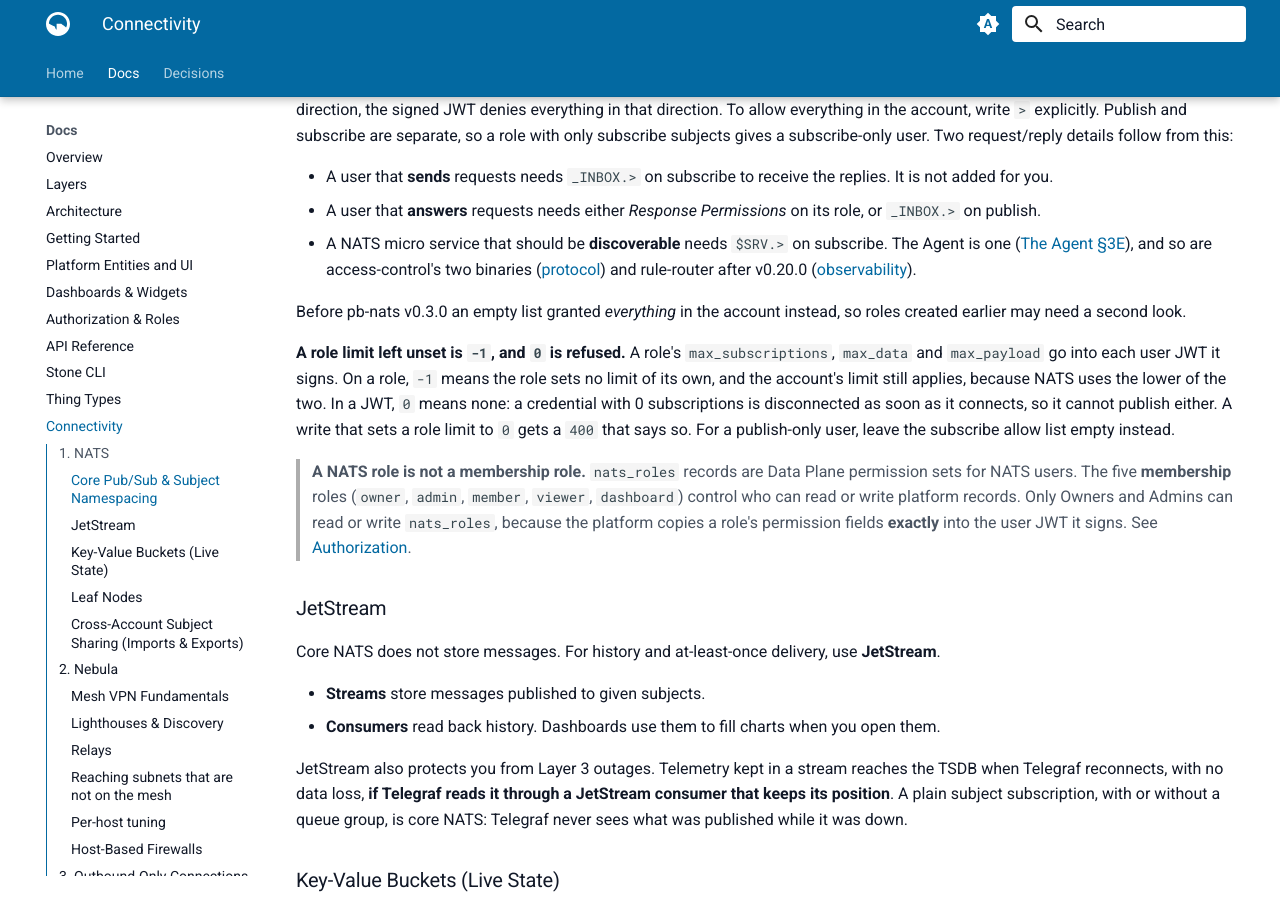
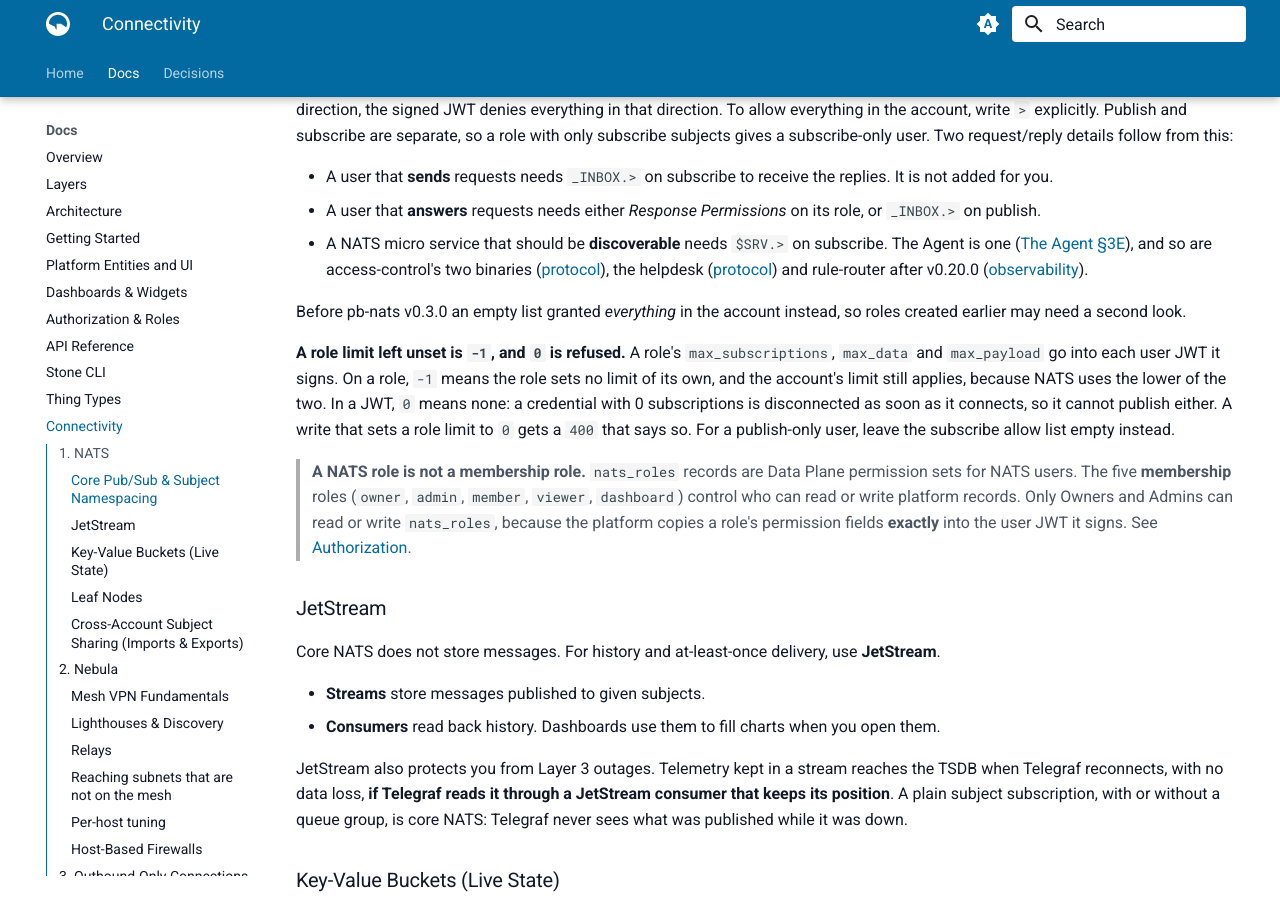
Before and after one commit to stone-age-io/platform-docs, an MkDocs documentation site: the page built from docs/connectivity.md, in a window 1280 px wide and 900 px high, scrolled down 1152 px. Built offline with MkDocs 1.6.1 and Material for MkDocs 9.7.7, drawn with Linux system fonts in a browser that asks for light colours.

Commit message:
docs: re-vendor access-control at 733be73 and helpdesk at cc14c55
- access-control: a controller answers health requests on
  acc.{location}.ctrl.{code}.health, the status page's report without
  its recent decisions, and its credential needs subscribe there.
- helpdesk: registers for NATS service discovery as `helpdesk`, identity
  only, and its credential needs $SRV.> to be listed.

Connectivity now names the helpdesk among the services that need $SRV.>
to be discoverable.

agent and rule-router are unchanged.

Co-Authored-By: Claude Opus 5.5 <noreply@anthropic.com>

```diff
--- a/docs/connectivity.md
+++ b/docs/connectivity.md
@@ -75,8 +75,9 @@ details follow from this:
 - A NATS micro service that should be **discoverable** needs `$SRV.>` on
   subscribe. The Agent is one ([The Agent §3E](./agent.md#e-service-discovery)),
   and so are access-control's two binaries
-  ([protocol](./vendor/access-control/docs/protocol.md#service-discovery)) and
-  rule-router after v0.20.0
+  ([protocol](./vendor/access-control/docs/protocol.md#service-discovery)),
+  the helpdesk ([protocol](./vendor/helpdesk/docs/protocol.md#1-the-whole-surface))
+  and rule-router after v0.20.0
   ([observability](./vendor/rule-router/docs/12-observability.md#service-discovery)).
 
 Before pb-nats v0.3.0 an empty list granted *everything* in the account
```
Also changed, not shown: 8 other files.
